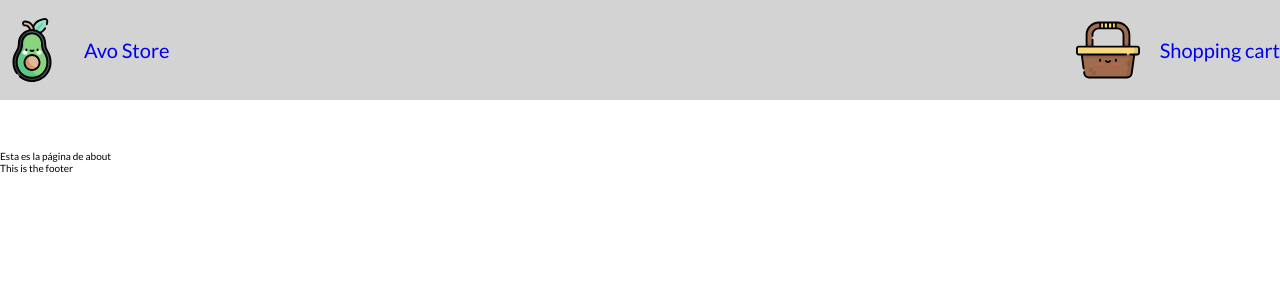
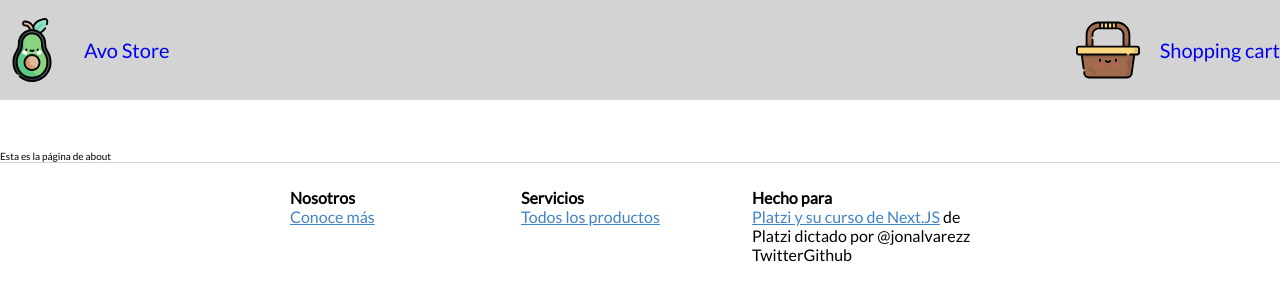
Before and after one commit to JeanPaulYps/PlatziCursos, a Next.js app in the folder Curso NextJS/platzi-nextjs/: page /about in a window 1280 px wide. Shown: the top 300 px of the page. Built offline with nearby package versions, Linux system fonts and the light colour scheme.

Commit message:
Added footer

```diff
--- /dev/null
+++ b/Curso NextJS/platzi-nextjs/components/Footer/index.tsx
@@ -0,0 +1,40 @@
+import React from 'react'
+import styles from './styles.module.css'
+
+function Footer() {
+  return (
+    <footer className={styles.footer}>
+      <div className={styles.footer__textContainer}>
+        <section className={styles.footer__section}>
+          <h4>Nosotros</h4>
+          <ul>
+            <li>
+              <a href=""> Conoce más</a>
+            </li>
+          </ul>
+        </section>
+        <section className={styles.footer__section}>
+          <h4>Servicios</h4>
+          <ul>
+            <li>
+              <a href="">Todos los productos</a>
+            </li>
+          </ul>
+        </section>
+        <section className={styles.footer__section}>
+          <h4>Hecho para</h4>
+          <ul>
+            <li>
+              <a href="">Platzi y su curso de Next.JS</a> de Platzi dictado por
+              @jonalvarezz
+            </li>
+            <li className={styles.footer__socialLink}>Twitter</li>
+            <li className={styles.footer__socialLink}>Github</li>
+          </ul>
+        </section>
+      </div>
+    </footer>
+  )
+}
+
+export default Footer
--- /dev/null
+++ b/Curso NextJS/platzi-nextjs/components/Footer/styles.module.css
@@ -0,0 +1,30 @@
+.footer {
+  font-size: 1.6rem;
+  border-top: 1px solid lightgray;
+  padding: 25px 0;
+  width: 100%;
+}
+
+.footer__textContainer {
+  flex-direction: row;
+  max-width: 700px;
+  display: flex;
+  margin: 0 auto;
+}
+
+.footer__section {
+  width: 33%;
+}
+
+.footer__section ul {
+  list-style-type: none;
+}
+
+.footer__socialLink {
+  display: inline;
+}
+
+.footer__section ul a,
+.footer__section ul a:visited {
+  color: #4183c4;
+}
--- a/Curso NextJS/platzi-nextjs/components/Layout/index.tsx
+++ b/Curso NextJS/platzi-nextjs/components/Layout/index.tsx
@@ -1,13 +1,14 @@
 import React, { ComponentProps, ReactNode } from 'react'
 import Navbar from '@components/Navbar'
-// import styles from './style.module.css'
+import Footer from '@components/Footer'
+import styles from './styles.module.css'
 
 function Layout({ children }: { children: ReactNode }) {
   return (
-    <div className="container">
+    <div className={styles.container}>
       <Navbar />
       {children}
-      <footer>This is the footer</footer>
+      <Footer />
     </div>
   )
 }
--- /dev/null
+++ b/Curso NextJS/platzi-nextjs/components/Layout/styles.module.css
@@ -0,0 +1,11 @@
+.container {
+  display: flex;
+  flex-direction: column;
+  min-height: 100vh;
+  width: 100%;
+
+}
+
+.container main {
+  flex: 1;
+}
```
Also changed, not shown: Curso NextJS/platzi-nextjs/components/Layout/style.module.css (deleted).
